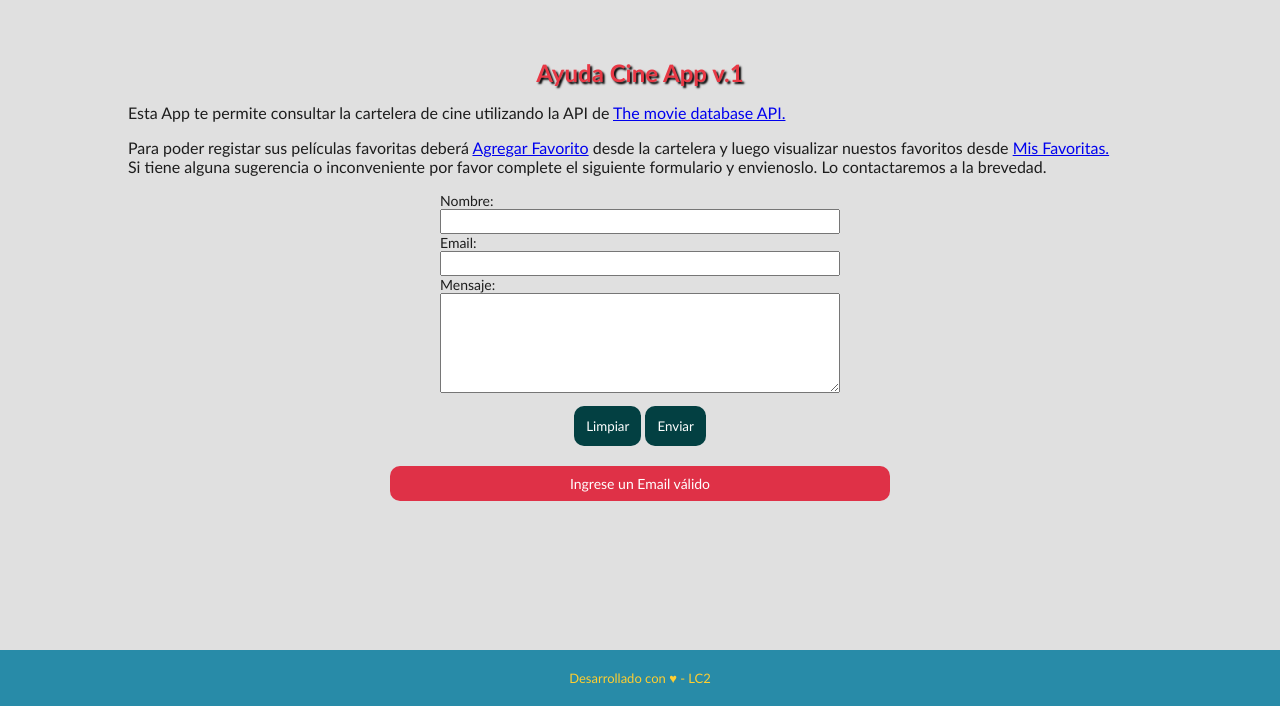
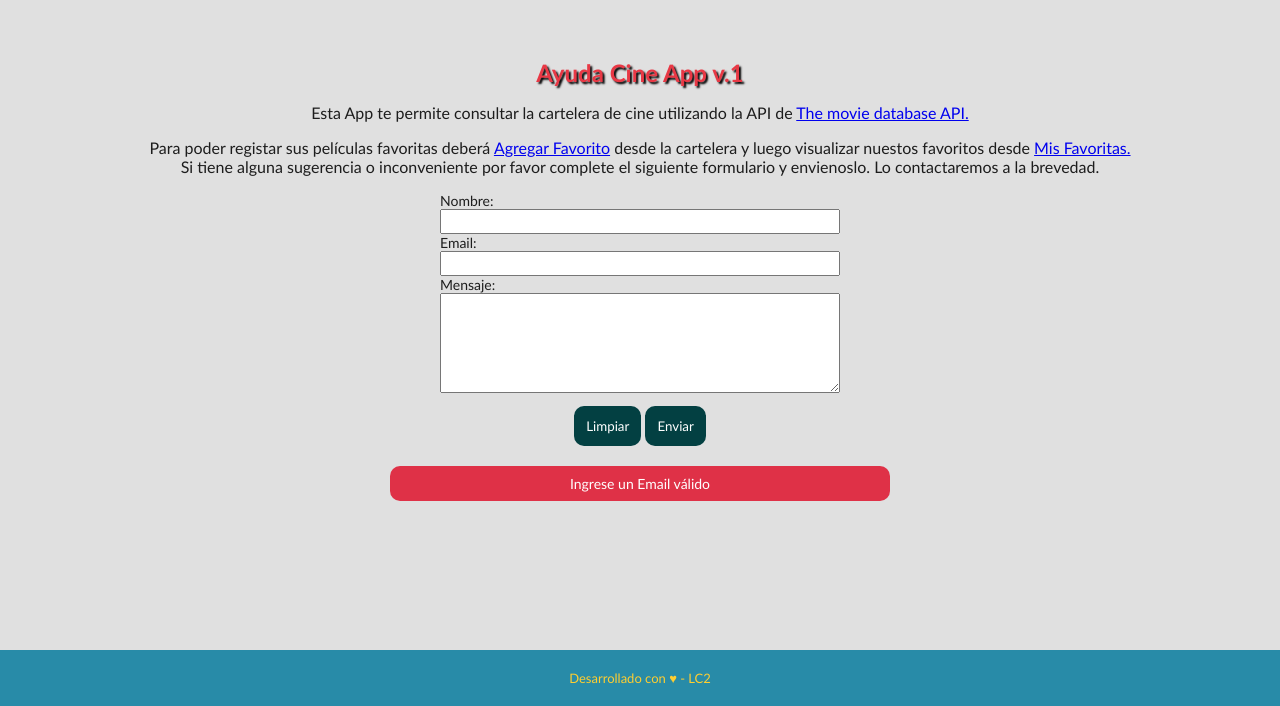
Before and after one commit to Leandrocabralsantana/tup-lc2-cine-app, a plain HTML site: page TUP-LC2-CINE-APP_Template/help.html in a window 1280 px wide. Shown: the part 94-800 px from the top of the page. Drawn offline with Linux system fonts and the light colour scheme.

Commit message:
Changes in buttons and text
Changing text align and button pointer

```diff
--- a/TUP-LC2-CINE-APP_Template/css/pages/help.css
+++ b/TUP-LC2-CINE-APP_Template/css/pages/help.css
@@ -3,7 +3,7 @@
 }
 
 #sec_ayuda p {
-    text-align: justify;
+    text-align: center;
 }
 
 #form-cine_contacto input {
@@ -36,6 +36,7 @@ form label{
     margin-bottom: 0px;
 }
 #form-cine_contacto button {
+    cursor: pointer;
     border: none;
     color: #FFFFFF;
     padding: 12px;
```
